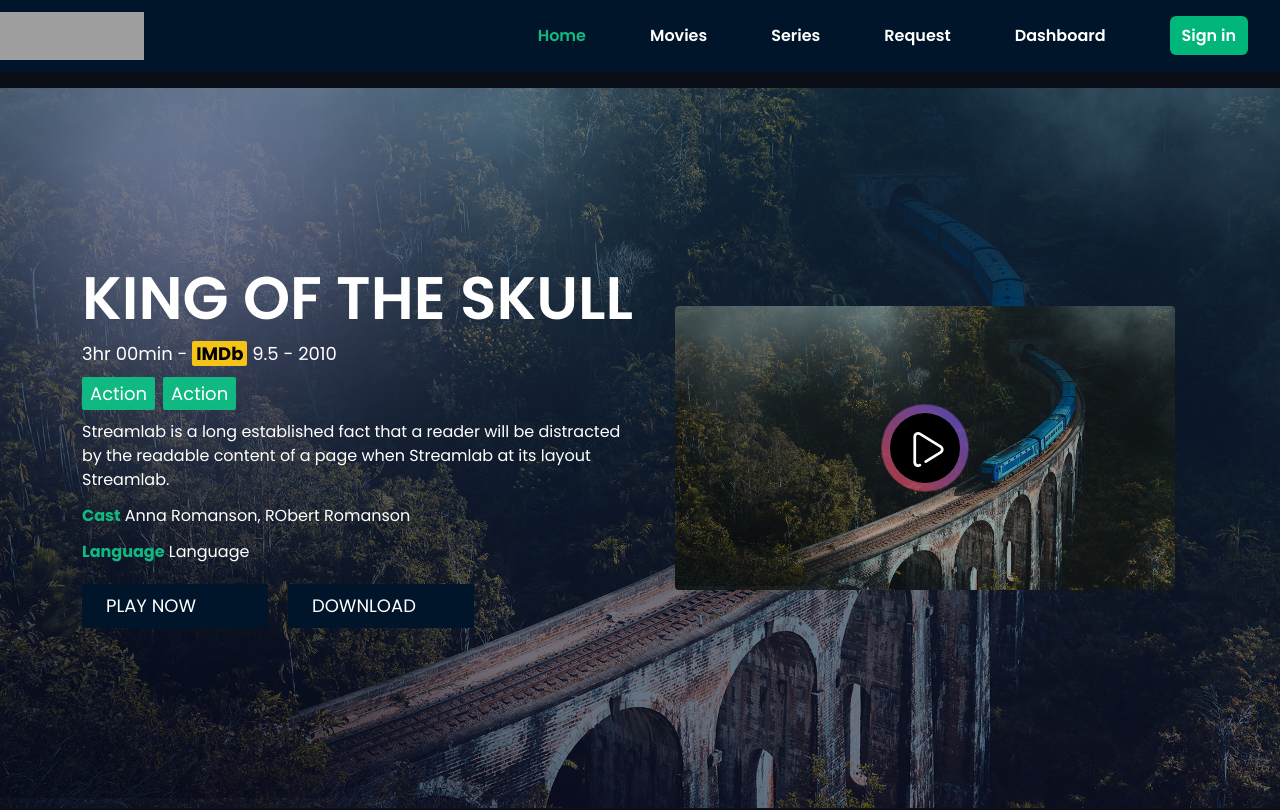
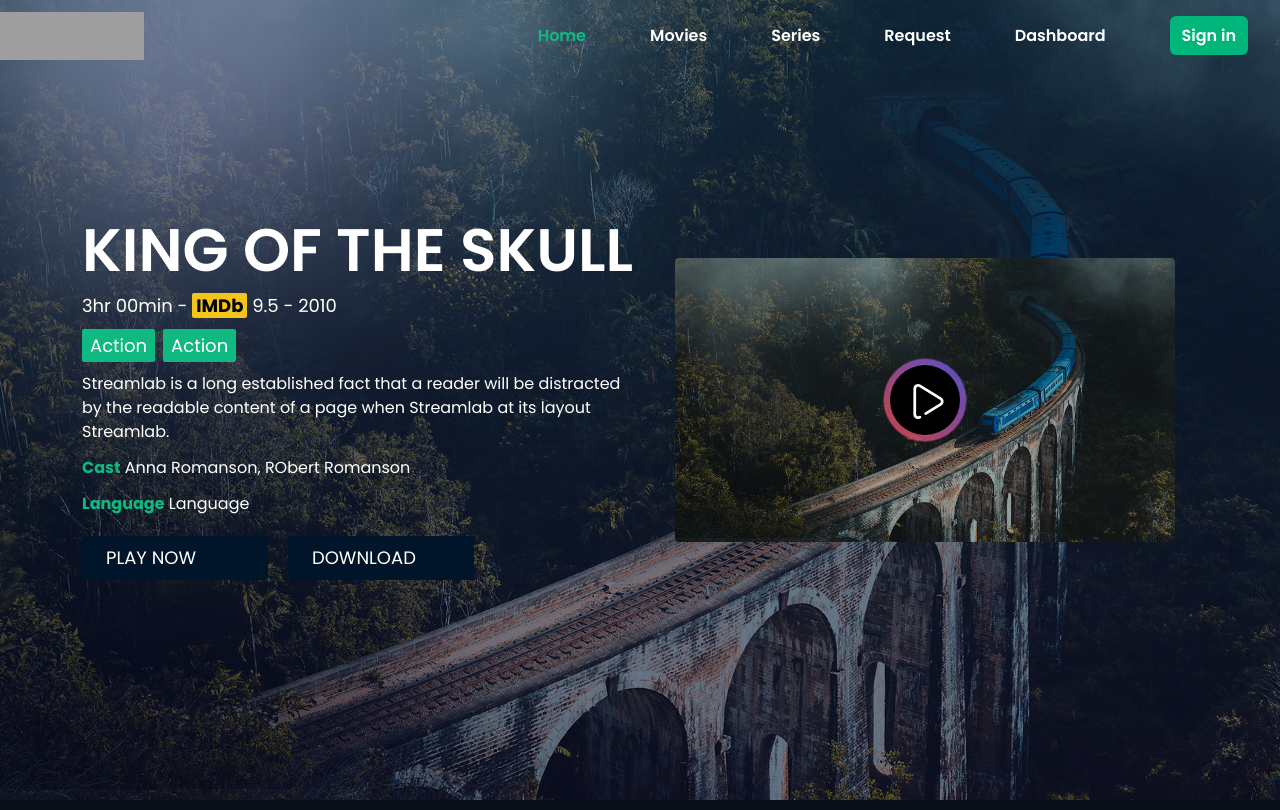
Before and after one commit to imkamrul/movie-site, a Next.js app: page / in a window 1280 px wide. Shown: the top 810 px of the page. Built offline with nearby package versions, Linux system fonts and the light colour scheme; grey boxes are pictures that could not be loaded; some icons are missing.

Commit message:
NAV BAR FIXED

```diff
--- a/components/HeroSlider/HeroSlider.js
+++ b/components/HeroSlider/HeroSlider.js
@@ -28,7 +28,7 @@ const HeroSlider = ({ heroSliderItem }) => {
 
   return (
     <>
-      <div className="relative h-full arrow-item 2xl:-mt-[25px]">
+      <div className="relative h-full arrow-item">
         <div className="flex justify-between items-center h-full arrow tr hero-slider">
           <div className="absolute z-50 top-0 left-6 h-full flex items-center justify-center tr">
             <div
--- a/components/HeroSlider/HeroSliderItem.js
+++ b/components/HeroSlider/HeroSliderItem.js
@@ -20,7 +20,6 @@ const customStyles = {
   },
 };
 const HeroSliderItem = (props) => {
-  console.log(props);
   const { bgImage, heading, desc, image, isActive, bg_svg } = props;
 
   const [modalIsOpen, setIsOpen] = useState(false);
@@ -48,7 +47,7 @@ const HeroSliderItem = (props) => {
       className="w-screen bg-slider"
     >
       <div className="container mx-auto">
-        <div className="h-auto lg:h-[90vh] py-5  container 3xl:mx-auto flex flex-col-reverse lg:flex-row items-center lg:px-[70px]">
+        <div className="h-auto lg:h-[100vh] py-5  container 3xl:mx-auto flex flex-col-reverse lg:flex-row items-center lg:px-[70px]">
           <div className="w-full lg:w-6/12  pl-3 z-[999]">
             <h2 className="text-white text-xl lg:text-6xl font-semibold">
               KING OF THE SKULL
--- a/components/Section/HeroSection.js
+++ b/components/Section/HeroSection.js
@@ -3,7 +3,6 @@ import Card from "../common/Card";
 import Slider from "../Slider/Slider";
 
 const HeroSection = ({ content }) => {
-  console.log(content);
   return (
     <section className="container mx-auto my-5">
       <div>banner section</div>
--- a/components/common/Card.js
+++ b/components/common/Card.js
@@ -3,7 +3,6 @@ import React from "react";
 import Rating from "react-rating";
 import Link from "next/link";
 const Card = ({ style }) => {
-  console.log(style);
   return (
     <div className={`w-full  ${style} px-2 py-4  group`}>
       <div className="relative overflow-hidden rounded-md   text-white">
--- a/components/layout/Footer.js
+++ b/components/layout/Footer.js
@@ -1,7 +1,6 @@
 import React from "react";
 
 const Footer = () => {
-  console.log("footer");
   return (
     <footer className="h-[10vh] md:h-[6vh] bg-[#3F9FFF] flex justify-center items-center">
       <p className="text-white text-center">
--- a/components/layout/Header.js
+++ b/components/layout/Header.js
@@ -1,7 +1,7 @@
 import Image from "next/image";
 import Link from "next/link";
 import { useRouter } from "next/router";
-import { useCallback, useEffect, useState } from "react";
+import { useCallback, useEffect, useRef, useState } from "react";
 import { BurgerMenu, CrossIcon } from "../common/SVGIcons";
 import navData from "../../data/navbar.json";
 const Header = () => {
@@ -48,9 +48,42 @@ const Header = () => {
       if (el.getAttribute("href") === path) el.style.color = "#10B981";
     });
   }, []);
+  const headerRef = useRef(null);
+  useEffect(() => {
+    const header = document.querySelector("header");
+    // const HeaderBG = document.querySelector(".js-color-set");
+
+    const js_ob = document.querySelector(".js_ob");
+    const navObserverCallback = (watchEntry, navObserver) => {
+      if (!watchEntry[0].isIntersecting) {
+        header.classList.add("active");
+        const HeaderBG = document.querySelector(".js-color-set");
+        console.log(HeaderBG);
+        HeaderBG.classList.add("active");
+      } else {
+        const HeaderBG = document.querySelector(".js-color-set");
+        console.log(HeaderBG);
+        HeaderBG.classList.remove("active");
+        header.classList.remove("active");
+      }
+
+      console.log(watchEntry[0].isIntersecting);
+    };
+    const navObserverOptions = {
+      root: null,
+      threshold: 1,
+      rootMargin: "80px",
+    };
+    const navObserver = new IntersectionObserver(
+      navObserverCallback,
+      navObserverOptions
+    );
+    navObserver.observe(js_ob);
+  }, []);
   return (
-    <header>
-      <div className=" z-50 bg-themeBG top-0 py-2 fixed w-full">
+    <>
+      <header ref={headerRef}>
+        <div className=" z-50    top-0 py-2 fixed w-full bg-themeBG md:bg-transparent js-color-set">
           <div className="container mx-auto">
             <nav className="flex justify-between items-center">
               <div className="w-36 h-12 relative">
@@ -69,7 +102,7 @@ const Header = () => {
                   {navOpen ? <CrossIcon /> : <BurgerMenu />}
                 </span>
 
-              <ul className="js__side-drawer lg:justify-end lg:items-center flex items-start lg:flex-row flex-nowrap flex-col lg:pt-0  bg-themeBG fixed lg:relative lg:top-auto top-0 right-0 h-[100vh] lg:h-auto translate-x-full lg:translate-x-0 transition-transform pt-16 duration-500 px-4 lg:px-0 w-full font-semibold">
+                <ul className="js__side-drawer lg:justify-end lg:items-center flex items-start lg:flex-row flex-nowrap flex-col lg:pt-0   fixed lg:relative lg:top-auto top-0 right-0 h-[100vh] lg:h-auto translate-x-full lg:translate-x-0 transition-transform pt-16 duration-500 px-4 lg:px-0 w-full font-semibold bg-themeBG md:bg-transparent">
                   {nav_link.map((item, idx) => {
                     return item.submenu?.length ? (
                       <li className="my-1 lg:mx-8 group relative" key={idx}>
@@ -83,7 +116,7 @@ const Header = () => {
                         >
                           {item.text}
                         </h3>
-                      <div className="js__sub-menu relative lg:absolute  max-h-0 left-0 lg:-left-10 overflow-hidden transition-all duration-500 md:w-[150px]  bg-transparent lg:max-h-screen lg:hidden lg:group-hover:block">
+                        <div className="js__sub-menu relative lg:absolute  max-h-0 left-0 lg:-left-10 overflow-hidden transition-all duration-500 md:w-[150px] lg:max-h-screen lg:hidden lg:group-hover:block">
                           <div className="md:shadow-nav md:flex justify-center p-2 md:m-2.5 bg-themeBG text-white cursor-auto ">
                             <div className="mb-4 md:mb-0">
                               <ul className="md:mt-3">
@@ -136,6 +169,8 @@ const Header = () => {
           </div>
         </div>
       </header>
+      <p className="js_ob bg-white text-black"></p>
+    </>
   );
 };
 
--- a/components/layout/Layout.js
+++ b/components/layout/Layout.js
@@ -6,7 +6,7 @@ const Layout = ({ children }) => {
   return (
     <>
       <Header />
-      <main className="pt-[11vh]">{children}</main>
+      <main className="pt-[11vh] md:pt-0">{children}</main>
       <Footer />
     </>
   );
--- a/components/ui/BackgroundSVG.js
+++ b/components/ui/BackgroundSVG.js
@@ -1,7 +1,6 @@
 import Image from "next/image";
 
 function BackgroundSVG({ src, style }) {
-  console.log(src);
   return (
     <div
       className={`absolute -top-1/2 ${style.horizontalPositio}  hidden lg:block z-[-5]`}
--- a/styles/globals.css
+++ b/styles/globals.css
@@ -6,6 +6,9 @@
   html {
     @apply font-Poppins;
   }
+}
+.active {
+  background-color: #0a0e17 !important;
 }
 .nav__item {
   position: relative;
```
Lines whose indentation alone changed are shown as unchanged.
